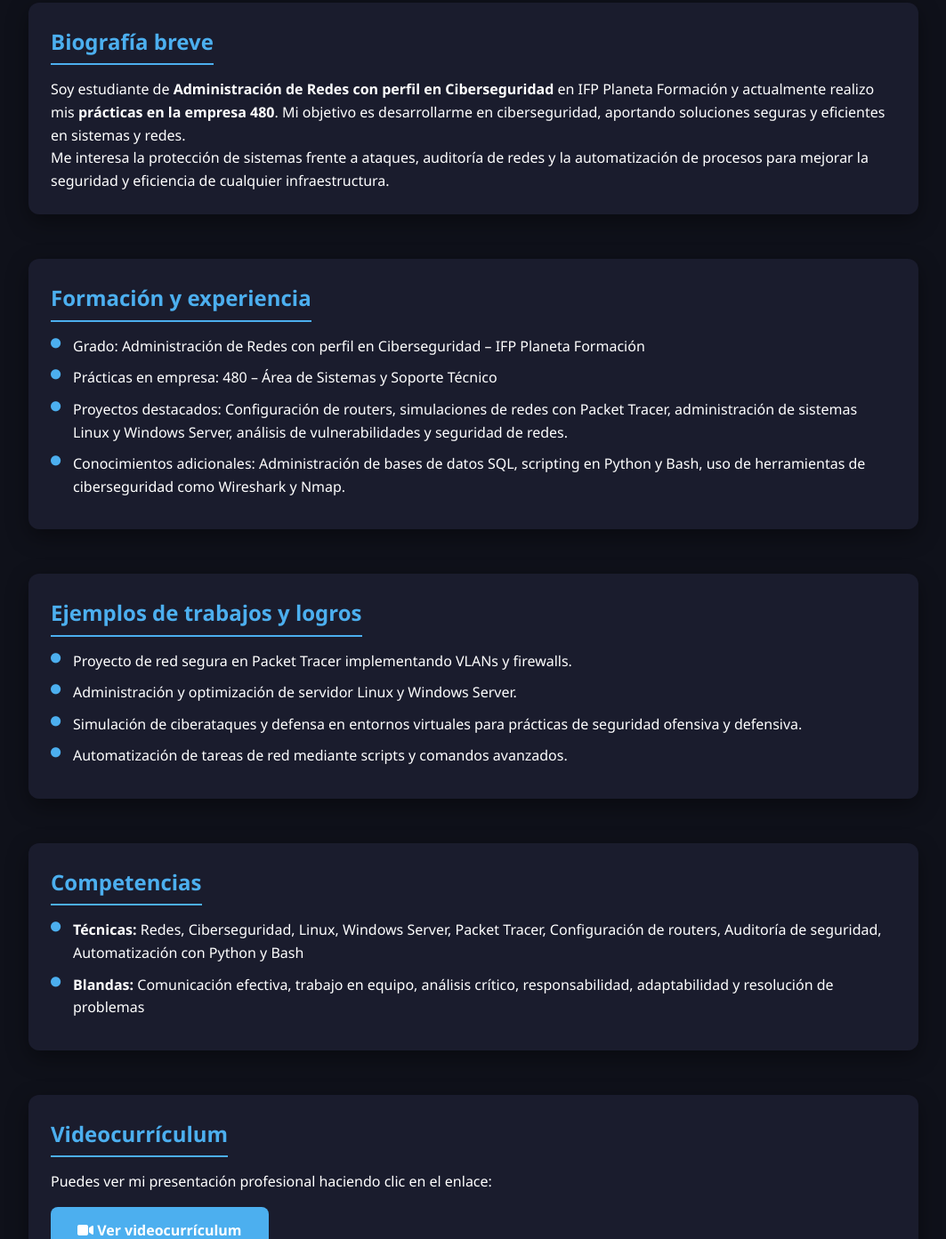
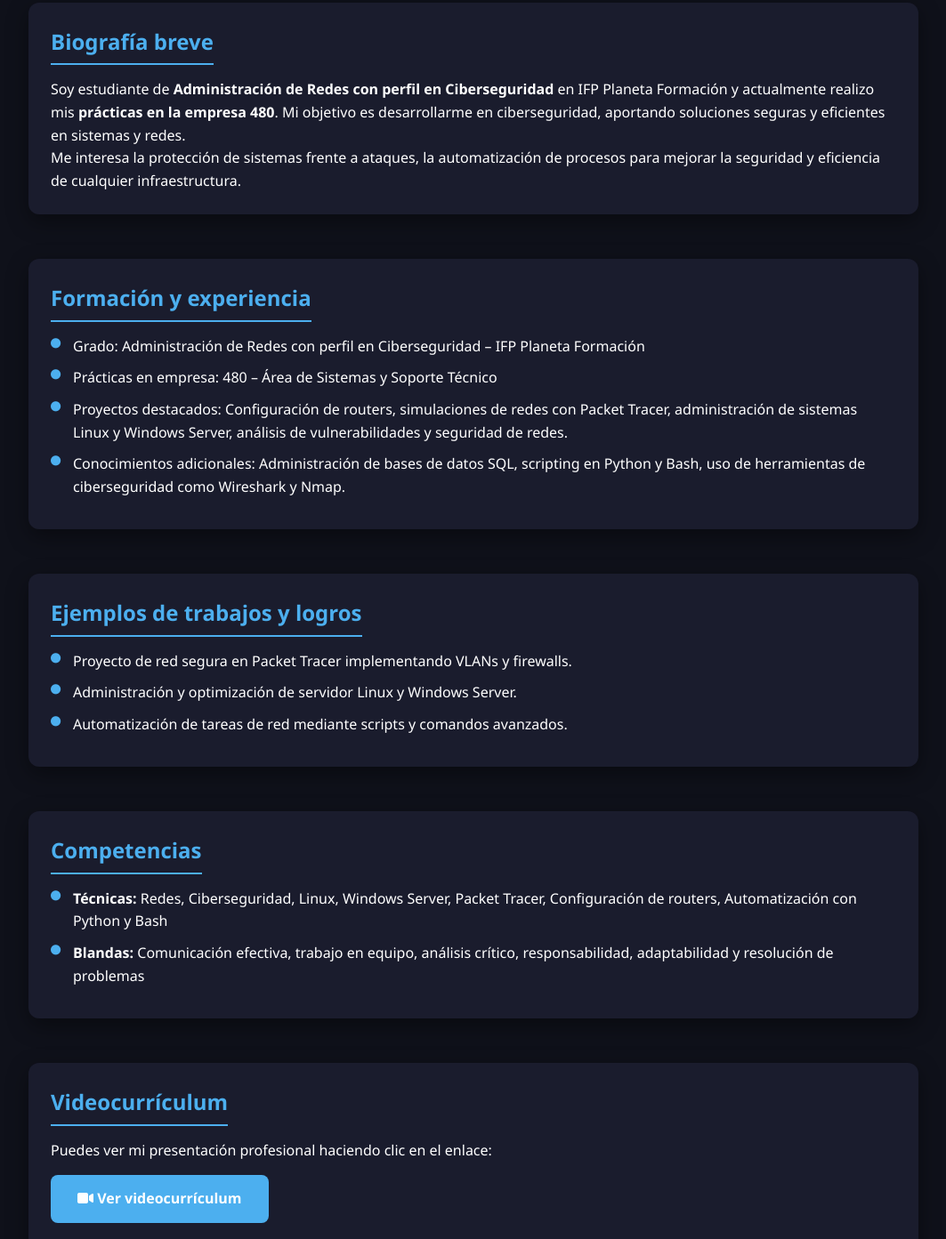
Before and after one commit to christophermortari-cmyk/christophermortari-cmyk.github.io, a plain HTML site: page index.html in a window 1280 px wide. Shown: the part 847-2240 px from the top of the page at 89% size, without its empty margins (108-1171 px from the left). Drawn offline with Linux system fonts and the light colour scheme.

Commit message:
Update index.html

```diff
--- a/index.html
+++ b/index.html
@@ -117,7 +117,7 @@
   <section class="card">
     <h2>Biografía breve</h2>
     <p>Soy estudiante de <strong>Administración de Redes con perfil en Ciberseguridad</strong> en IFP Planeta Formación y actualmente realizo mis <strong>prácticas en la empresa 480</strong>. Mi objetivo es desarrollarme en ciberseguridad, aportando soluciones seguras y eficientes en sistemas y redes.</p>
-    <p>Me interesa la protección de sistemas frente a ataques, auditoría de redes y la automatización de procesos para mejorar la seguridad y eficiencia de cualquier infraestructura.</p>
+    <p>Me interesa la protección de sistemas frente a ataques, la automatización de procesos para mejorar la seguridad y eficiencia de cualquier infraestructura.</p>
   </section>
 
   <!-- FORMACIÓN Y EXPERIENCIA -->
@@ -137,7 +137,6 @@
     <ul>
       <li>Proyecto de red segura en Packet Tracer implementando VLANs y firewalls.</li>
       <li>Administración y optimización de servidor Linux y Windows Server.</li>
-      <li>Simulación de ciberataques y defensa en entornos virtuales para prácticas de seguridad ofensiva y defensiva.</li>
       <li>Automatización de tareas de red mediante scripts y comandos avanzados.</li>
     </ul>
   </section>
@@ -146,7 +145,7 @@
   <section class="card">
     <h2>Competencias</h2>
     <ul>
-      <li><strong>Técnicas:</strong> Redes, Ciberseguridad, Linux, Windows Server, Packet Tracer, Configuración de routers, Auditoría de seguridad, Automatización con Python y Bash</li>
+      <li><strong>Técnicas:</strong> Redes, Ciberseguridad, Linux, Windows Server, Packet Tracer, Configuración de routers, Automatización con Python y Bash</li>
       <li><strong>Blandas:</strong> Comunicación efectiva, trabajo en equipo, análisis crítico, responsabilidad, adaptabilidad y resolución de problemas</li>
     </ul>
   </section>
```
